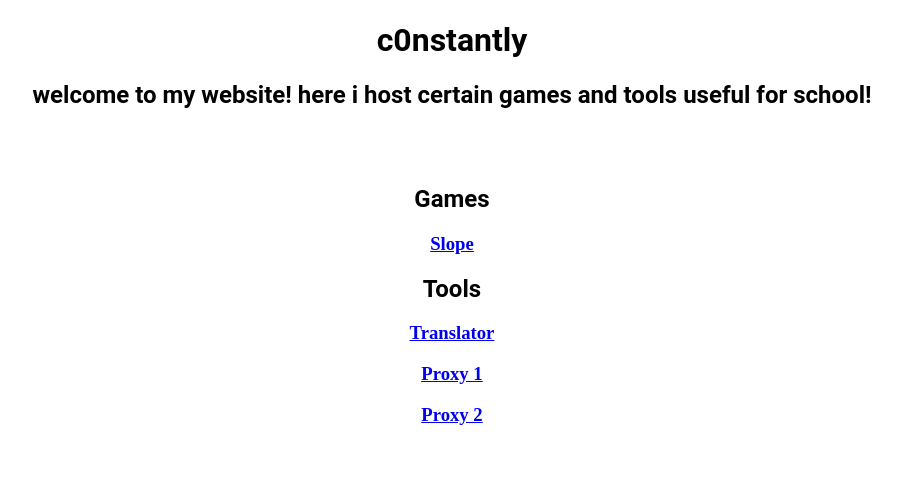
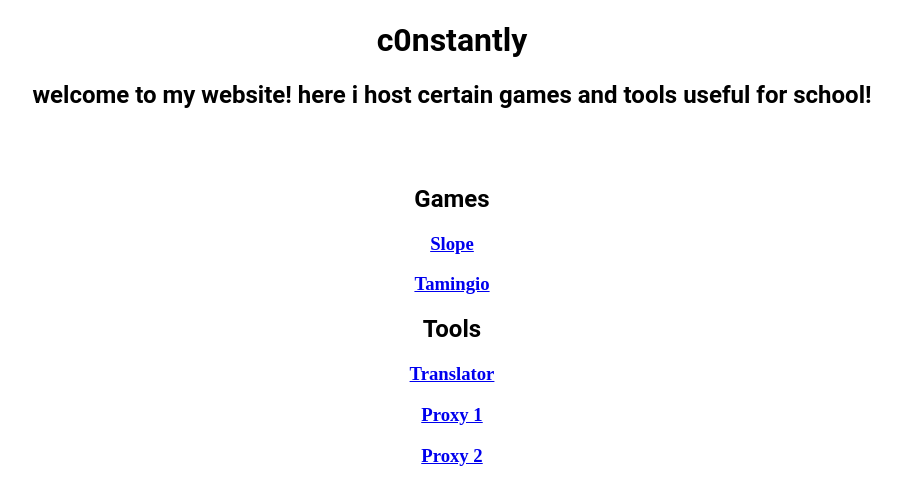
Before and after one commit to c0nstantly/c0nstantly.github.io, a plain HTML site: page index.html in a window 1280 px wide. Shown: the whole page, without its empty margins (188-1090 px from the left). Drawn offline with Linux system fonts and the light colour scheme.

Commit message:
Update index.html

```diff
--- a/index.html
+++ b/index.html
@@ -40,6 +40,7 @@ a {
     <br>
     <h2> Games </h2>
     <center><h3> <a href="https://c0nstantly.github.io/games/slope" target="_blank">Slope</a> </h3></center>
+    <center><h3> <a href="https://c0nstantly.github.io/games/tamingio" target="_blank">Tamingio</a> </h3></center>
     <h2> Tools </h2>
    <center> <h3> <a href="https://vercel-phi-neon.vercel.app/" target="_blank">Translator</a></h3></center>
     <center> <h3> <a href="https://blue-delightful-turkey.cyclic.app/" target="_blank">Proxy 1</a></h3> </center>
```
